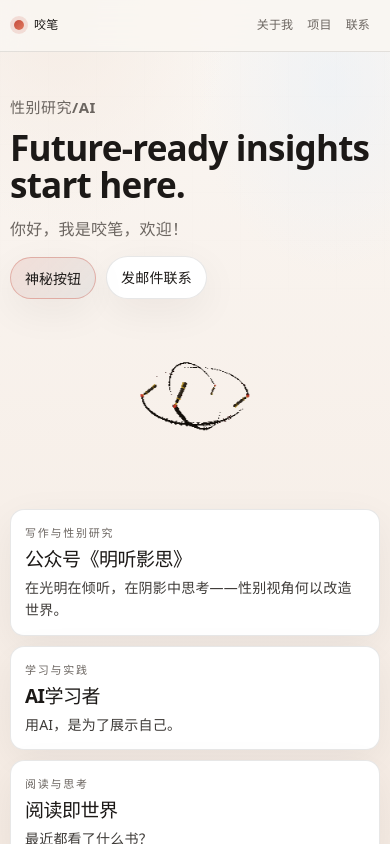
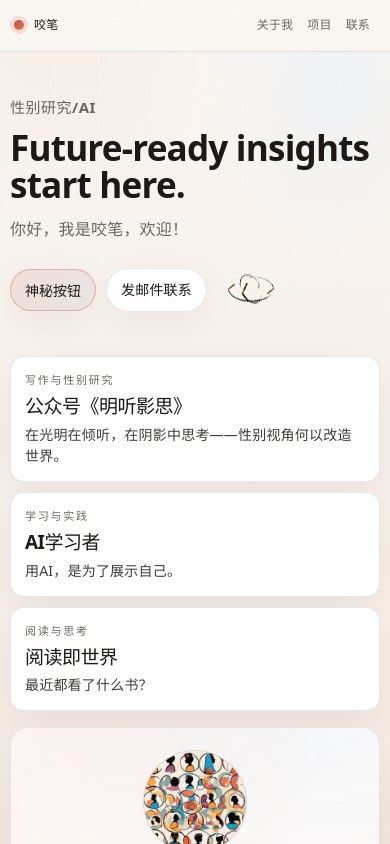
Before and after one commit to yaobi07/yaobiprofile, a React (Vite) app: page / in a window 390 px wide. Shown: the top 844 px of the page. Built offline with nearby package versions, Linux system fonts and the light colour scheme.

Commit message:
fix: restore ctaRow inline layout, GIF 88px beside buttons
Co-Authored-By: Claude Sonnet 4.6 <noreply@anthropic.com>

```diff
--- a/src/App.css
+++ b/src/App.css
@@ -131,17 +131,16 @@
 }
 
 .ctaRowBuddy {
-  display: flex;
+  display: inline-flex;
   align-items: center;
-  justify-content: center;
-  flex-basis: 100%;
-  margin-top: 8px;
+  flex-shrink: 0;
+  margin-left: auto;
   animation: ctaBuddyBob 2.8s ease-in-out infinite;
 }
 
 .heroGif {
-  width: 320px;
-  height: 320px;
+  width: 88px;
+  height: 88px;
   object-fit: contain;
 }
 
@@ -371,9 +370,12 @@
 }
 
 @media (max-width: 520px) {
+  .ctaRowBuddy {
+    margin-left: 0;
+  }
   .heroGif {
-    width: 160px;
-    height: 160px;
+    width: 68px;
+    height: 68px;
   }
 }
 
```
